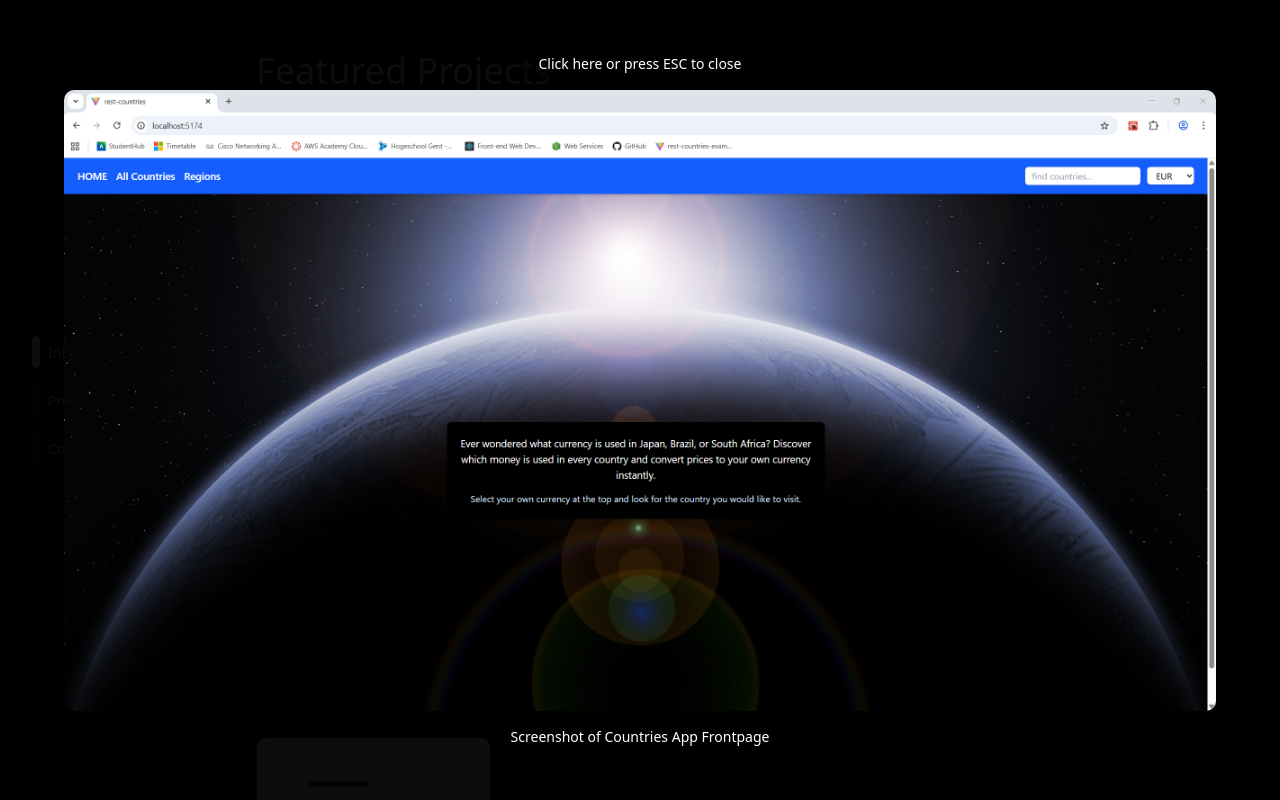
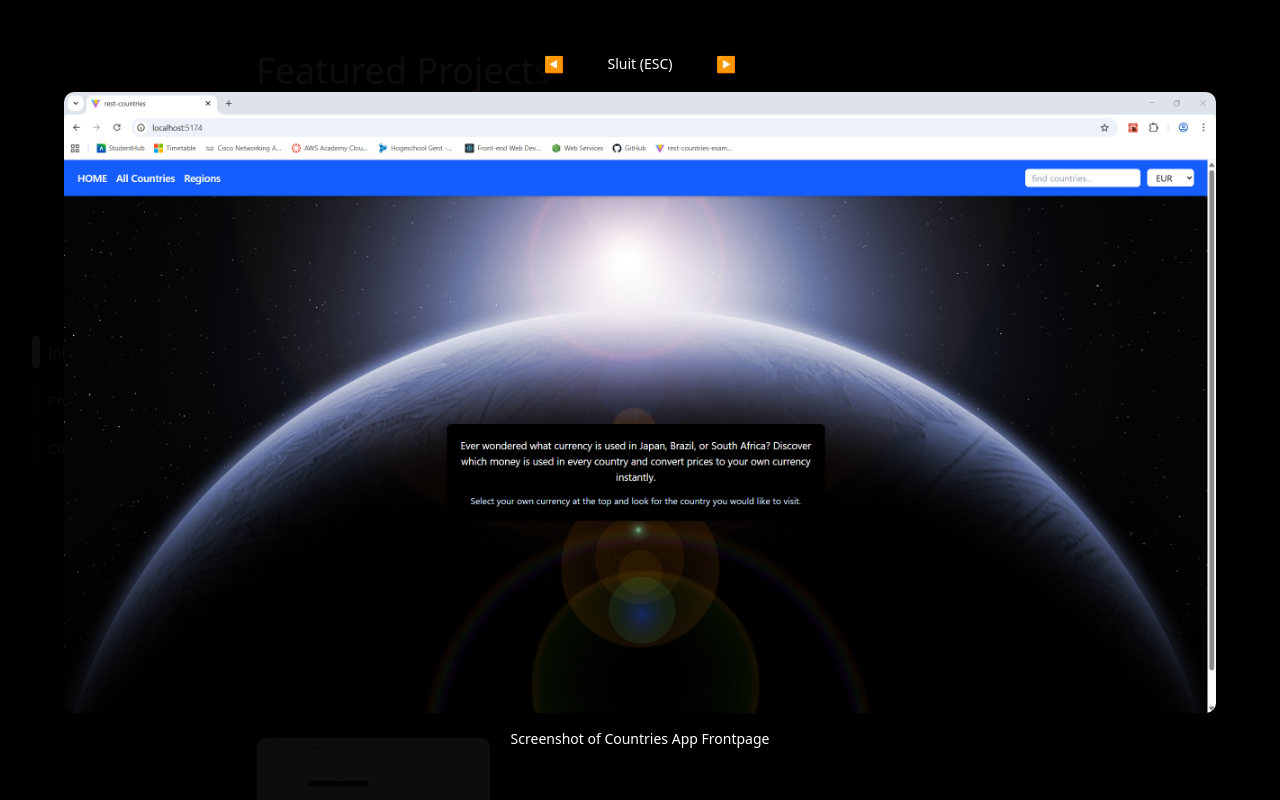
Before and after one commit to N00256578/PortfolioGerbenMoons, a React (Vite) app: page / in a window 1280 px wide. Both pictures are taken after a click on the picture 373 px from the left and 1277 px from the top of the page. Shown: the part 877-1677 px from the top of the page. Built offline with nearby package versions, Linux system fonts and the light colour scheme.

Commit message:
RotatingText

```diff
--- a/src/assets/data/projects.json
+++ b/src/assets/data/projects.json
@@ -19,7 +19,7 @@
             {
                 "url": "/images/countries/countries-app-4.png",
                 "caption": "Screenshot of Ireland Page "
-        },
+            },
             {
                 "url": "/images/countries/countries-app-5.png",
                 "caption": "Screenshot of Countries By Region Page"
@@ -126,7 +126,8 @@
             "Vite",
             "HTML",
             "JavaScript",
-            "CSS"
+            "Tailwind CSS",
+            "axios"
         ]
     }
 ]
--- a/src/components/Intro.jsx
+++ b/src/components/Intro.jsx
@@ -1,6 +1,3 @@
-import TextType from "@/components/animations/TextType";
-import DecryptedText from "./animations/DecryptedText";
-
 import ProfileCard from "./animations/ProfileCard/ProfileCard";
 import RotatingText from "./animations/RotatingText";
 
@@ -42,12 +39,20 @@ export default function Intro() {
           </div>
 
           <div className="space-y-4">
-            <div className="text-sm text-muted-foreground font-mono">FOCUS</div>
-            <div className="flex flex-wrap gap-2">
+            {/* <div className="text-sm text-muted-foreground font-mono">FOCUS</div> */}
+            <div className="flex flex-wrap gap-2 items-center">
+              Using
               <RotatingText
-                texts={["HTML", "CSS", "JavaScript", "React", "Tailwind CSS"]}
-                mainClassName="px-2 sm:px-2 md:px-3 bg-cyan-300 text-black overflow-hidden py-0.5 sm:py-1 md:py-2 justify-center rounded-lg"
-                // mainClassName="px-2 text-xs border border-border rounded-full hover:border-muted-foreground/50 transition-colors duration-300"
+                texts={[
+                  "JavaScript",
+                  "Typescript",
+                  "React",
+                  "Tailwind CSS",
+                  "MySQL",
+                  "Python",
+                  "Java",
+                ]}
+                mainClassName="px-2 sm:px-2 md:px-3 text-muted-foreground overflow-hidden py-0.5 sm:py-1 md:py-2 justify-center rounded-lg"
                 staggerFrom={"last"}
                 initial={{ y: "100%" }}
                 animate={{ y: 0 }}
@@ -57,13 +62,6 @@ export default function Intro() {
                 transition={{ type: "spring", damping: 30, stiffness: 400 }}
                 rotationInterval={3000}
               />
-
-              {/* <span
-                key={skill}
-                className="px-3 py-1 text-xs border border-border rounded-full hover:border-muted-foreground/50 transition-colors duration-300"
-              >
-                {skill}
-              </span> */}
             </div>
           </div>
         </div>
--- a/src/components/ProjectCard.jsx
+++ b/src/components/ProjectCard.jsx
@@ -28,12 +28,6 @@ import {
 } from "@/components/ui/carousel";
 import { Badge } from "@/components/ui/badge";
 
-// Contract:
-// props.project: {
-//   slug, title, description, screenshots[{url,caption}], url, github, date, tags[]
-// }
-// Renders a card with screenshot, title, description, tags, and action links.
-
 export function ProjectCard({ project }) {
   const {
     title,
@@ -45,12 +39,21 @@ export function ProjectCard({ project }) {
     date,
   } = project;
   const screenshot = screenshots[0];
-  const [zoomedImage, setZoomedImage] = React.useState(null);
+  const [zoomedIndex, setZoomedIndex] = useState(null);
+  const [dialogOpen, setDialogOpen] = useState(false);
   const prevBtnRef = useRef(null);
-  const [dialogOpen, setDialogOpen] = useState(false);
+  const carouselApiRef = useRef(null);
 
-  // Carousel keyboard navigation altijd actief als dialog open is
-  const carouselApiRef = useRef(null);
+  const openZoomedImage = (img) => {
+    const idx = screenshots.findIndex((s) => s.url === img.url);
+    setZoomedIndex(idx !== -1 ? idx : 0);
+  };
+  const closeZoomedImage = () => setZoomedIndex(null);
+  const zoomedImage =
+    zoomedIndex !== null && screenshots[zoomedIndex]
+      ? screenshots[zoomedIndex]
+      : null;
+
   const handleDialogKeyDown = (event) => {
     if (!carouselApiRef.current) return;
     if (event.key === "ArrowLeft") {
@@ -62,16 +65,25 @@ export function ProjectCard({ project }) {
     }
   };
 
-  // Handle ESC key to close zoomed image
-  React.useEffect(() => {
+  useEffect(() => {
     const handleKeyDown = (e) => {
-      if (e.key === "Escape" && zoomedImage) {
-        setZoomedImage(null);
+      if (zoomedImage) {
+        if (e.key === "Escape") {
+          closeZoomedImage();
+        } else if (e.key === "ArrowLeft") {
+          e.preventDefault();
+          setZoomedIndex((idx) => (idx > 0 ? idx - 1 : screenshots.length - 1));
+        } else if (e.key === "ArrowRight") {
+          e.preventDefault();
+          setZoomedIndex((idx) => (idx < screenshots.length - 1 ? idx + 1 : 0));
+        }
+      } else if (dialogOpen && e.key === "Escape") {
+        setDialogOpen(false);
       }
     };
     window.addEventListener("keydown", handleKeyDown);
     return () => window.removeEventListener("keydown", handleKeyDown);
-  }, [zoomedImage]);
+  }, [zoomedImage, dialogOpen, screenshots.length]);
 
   useEffect(() => {
     if (dialogOpen && prevBtnRef.current) {
@@ -88,7 +100,7 @@ export function ProjectCard({ project }) {
             alt={screenshot.caption || `${title} screenshot`}
             loading="lazy"
             className="h-full w-full object-cover transition-transform duration-300 hover:scale-105"
-            onClick={() => setZoomedImage(screenshot)}
+            onClick={() => openZoomedImage(screenshot)}
           />
         </div>
       )}
@@ -171,7 +183,7 @@ export function ProjectCard({ project }) {
                         <CarouselItem key={idx}>
                           <div
                             className="w-full h-48 sm:h-64 md:h-80 overflow-hidden rounded-md bg-muted flex items-center justify-center cursor-zoom-in"
-                            onClick={() => setZoomedImage(shot)}
+                            onClick={() => openZoomedImage(shot)}
                           >
                             {/* eslint-disable-next-line @next/next/no-img-element */}
                             <img
@@ -245,29 +257,52 @@ export function ProjectCard({ project }) {
           </DialogContent>
         </Dialog>
       </CardFooter>
-      {/* Zoomed Image Overlay - Outside Card */}
+      {/* Zoomed Image Overlay - Vereenvoudigd */}
       {zoomedImage && (
         <div
           className="fixed inset-0 z-[10000] bg-black/95 flex items-center justify-center p-4"
           onClick={(e) => {
-            // Only close if clicking the background, not the image container
-            if (e.target === e.currentTarget) {
-              setZoomedImage(null);
-            }
+            if (e.target === e.currentTarget) closeZoomedImage();
           }}
         >
           <div className="relative flex flex-col items-center">
-            <button
-              onClick={() => setZoomedImage(null)}
-              className="mb-2 text-white hover:text-gray-300 text-sm font-medium bg-black/50 px-4 py-2 rounded"
-            >
-              Click here or press ESC to close
-            </button>
+            <div className="flex gap-4 mb-2">
+              <button
+                onClick={() =>
+                  setZoomedIndex((idx) =>
+                    idx > 0 ? idx - 1 : screenshots.length - 1
+                  )
+                }
+                className="text-white bg-black/50 px-3 py-2 rounded hover:bg-black/70"
+                aria-label="Vorige afbeelding"
+                disabled={screenshots.length <= 1}
+              >
+                ◀
+              </button>
+              <button
+                onClick={closeZoomedImage}
+                className="text-white hover:text-gray-300 text-sm font-medium bg-black/50 px-4 py-2 rounded"
+              >
+                Sluit (ESC)
+              </button>
+              <button
+                onClick={() =>
+                  setZoomedIndex((idx) =>
+                    idx < screenshots.length - 1 ? idx + 1 : 0
+                  )
+                }
+                className="text-white bg-black/50 px-3 py-2 rounded hover:bg-black/70"
+                aria-label="Volgende afbeelding"
+                disabled={screenshots.length <= 1}
+              >
+                ▶
+              </button>
+            </div>
             {/* eslint-disable-next-line @next/next/no-img-element */}
             <img
               src={zoomedImage.url}
               alt={zoomedImage.caption || "Zoomed screenshot"}
-              className="max-w-[90vw] max-h-[80vh] object-contain rounded-lg cursor-default"
+              className="max-w-[90vw] max-h-[80vh] object-contain rounded-lg cursor-default "
             />
             {zoomedImage.caption && (
               <p className="mt-2 text-center text-white text-sm bg-black/50 px-4 py-2 rounded">
```
